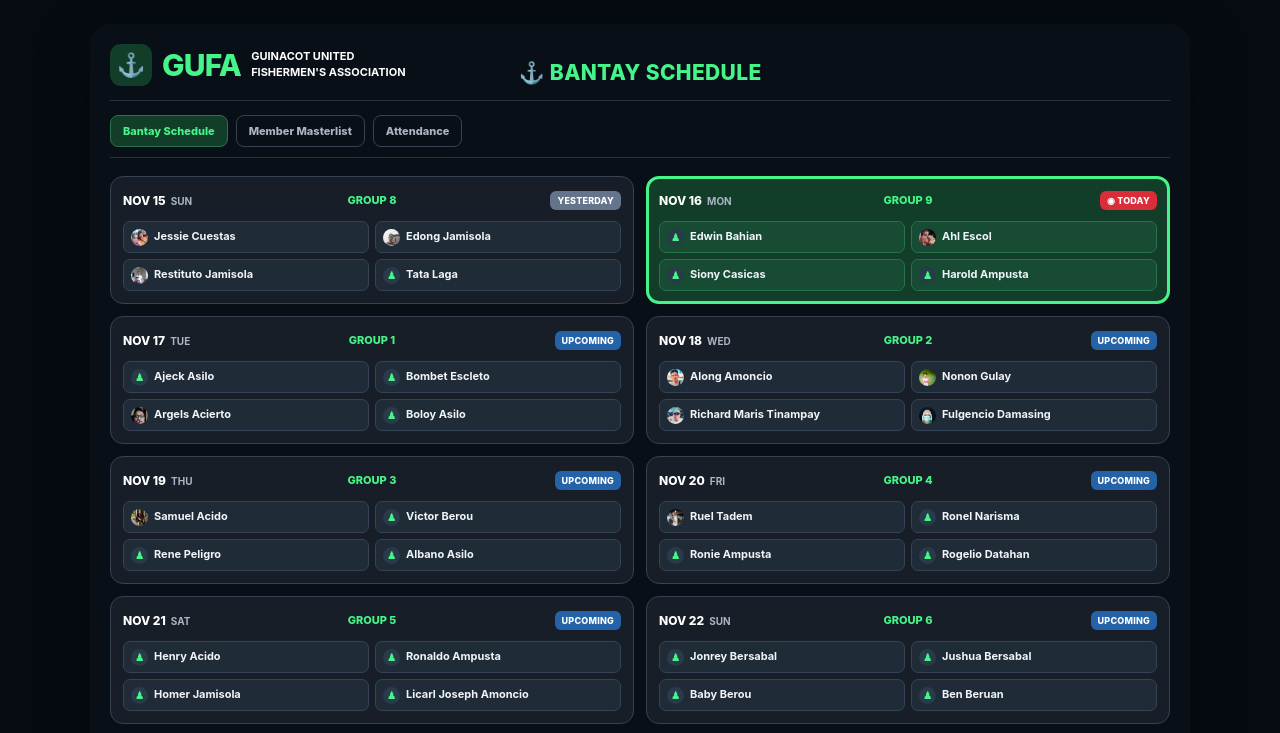
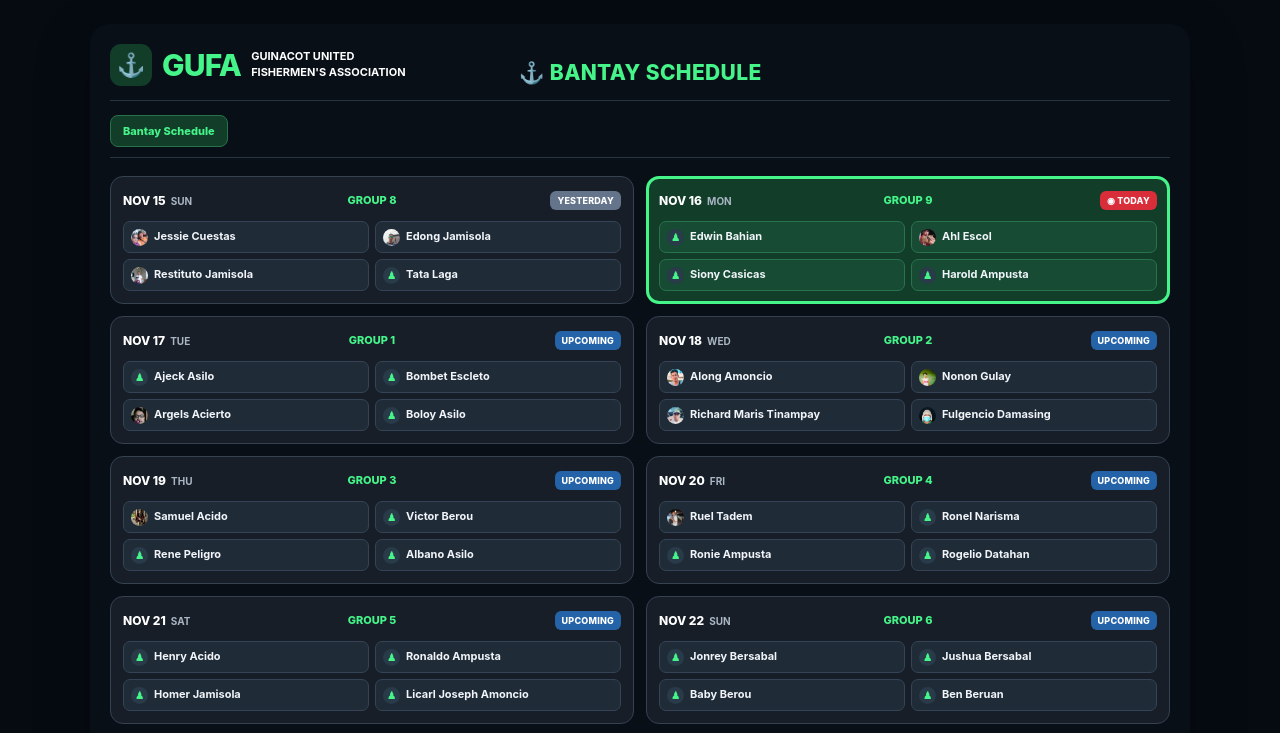
Before and after one commit to alpegulayni/Lambaklad, a plain HTML site: page index.html in a window 1280 px wide. Shown: the top 733 px of the page. Drawn offline with Linux system fonts and the light colour scheme.

Commit message:
Disable attendance and masterlist

```diff
--- a/index.html
+++ b/index.html
@@ -26,8 +26,8 @@
 
     <nav class="page-nav" aria-label="GUFA pages">
       <a href="index.html" class="nav-link" data-page="schedule">Bantay Schedule</a>
-      <a href="index.html?page=members" class="nav-link" data-page="members">Member Masterlist</a>
-      <a href="attendance.html" class="nav-link">Attendance</a>
+      <!-- <a href="index.html?page=members" class="nav-link" data-page="members">Member Masterlist</a>
+      <a href="attendance.html" class="nav-link">Attendance</a> -->
     </nav>
 
     <section id="schedule-page" aria-label="Bantay schedule">
```
